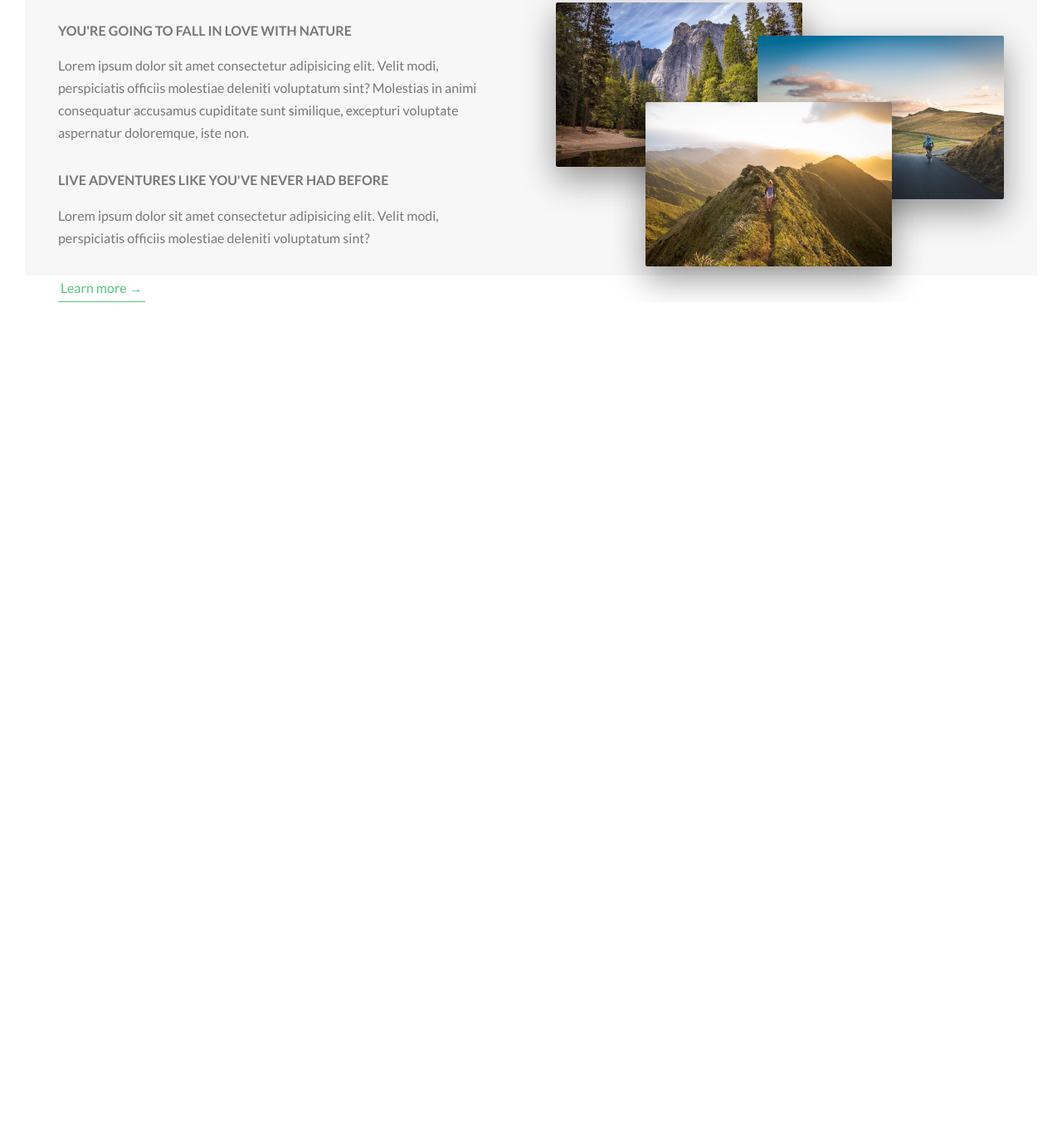
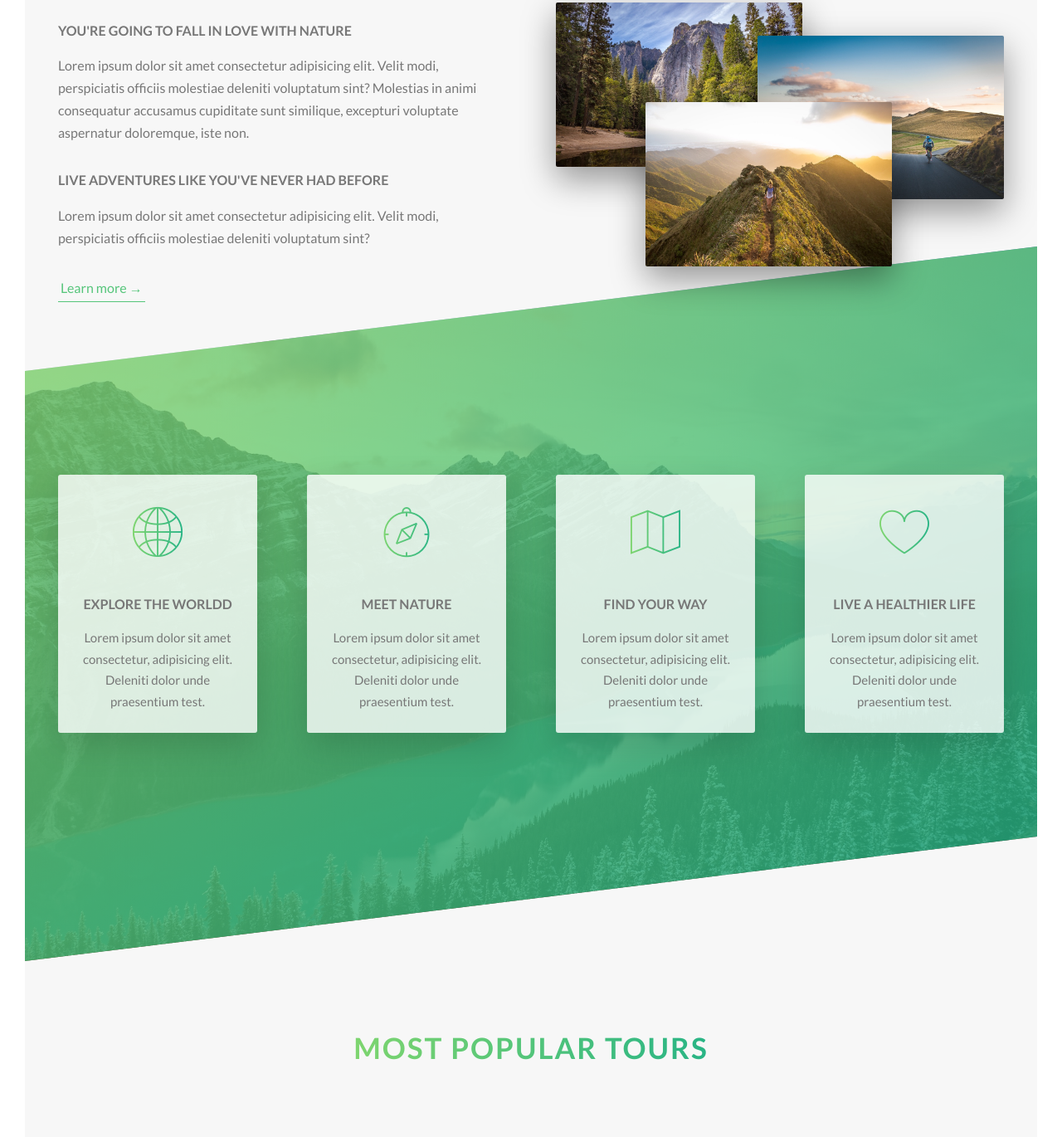
Before and after one commit to juzdepom/advanced-css-sass, a website: page Natours/index.html in a window 1280 px wide. Shown: the part 1035-2405 px from the top of the page at 83% size. Before the commit the page ends 1399 px from the top, so only its background shows below. Drawn offline with Linux system fonts and the light colour scheme.

Commit message:
18. Completed Lecture 38 Features Section

```diff
--- a/Natours/index.html
+++ b/Natours/index.html
@@ -70,51 +70,72 @@
                     </div>
                 </div>
             </section>
-        </main>
 
-        <!-- <section class="grid-test">
+            <section class="section-features">
+
                 <div class="row">
-                <div class="col-1-of-2">
-                    Col 1 of 2
+                    <div class="col-1-of-4">
+                        <div class="feature-box">
+                                <i class="feature-box__icon icon-basic-world"></i>
+                                <h3 class="heading-tertiary u-margin-bottom-small">Explore the worldD</h3>
+                                <p class="feature-box__text">
+                                    Lorem ipsum dolor sit amet consectetur, adipisicing elit. Deleniti dolor unde praesentium test.
+                                </p>
                         </div>
-                <div class="col-1-of-2">
-                    Col 1 of 2
                     </div>
+                    <div class="col-1-of-4">
+                        <div class="feature-box">
+                                <i class="feature-box__icon icon-basic-compass"></i>
+                                <h3 class="heading-tertiary u-margin-bottom-small">Meet Nature</h3>
+                                <p class="feature-box__text">
+                                    Lorem ipsum dolor sit amet consectetur, adipisicing elit. Deleniti dolor unde praesentium test.
+                                </p>
+                        </div>
+                    </div>
+                    <div class="col-1-of-4">
+                        <div class="feature-box">
+                                <i class="feature-box__icon icon-basic-map"></i>
+                                <h3 class="heading-tertiary u-margin-bottom-small">Find Your Way</h3>
+                                <p class="feature-box__text">
+                                    Lorem ipsum dolor sit amet consectetur, adipisicing elit. Deleniti dolor unde praesentium test.
+                                </p>
+                        </div>
+                    </div>
+                    <div class="col-1-of-4">
+                        <div class="feature-box">
+                                <i class="feature-box__icon icon-basic-heart"></i>
+                                <h3 class="heading-tertiary u-margin-bottom-small">Live A Healthier Life</h3>
+                                <p class="feature-box__text">
+                                    Lorem ipsum dolor sit amet consectetur, adipisicing elit. Deleniti dolor unde praesentium test.
+                                </p>
+                        </div>
+                    </div>
+                </div>
+
+            </section>
+
+            <section class="section-tours">
+                <div class="u-center-text u-margin-bottom-big">
+                    <h2 class="heading-secondary">
+                        Most Popular Tours
+                    </h2>
                 </div>
                 <div class="row">
                     <div class="col-1-of-3">
-                    Col 1 of 3
+                        <div class="card">
+                            xx
+                        </div>
                     </div>
                     <div class="col-1-of-3">
-                    Col 1 of 3
+                        xxx
                     </div>
                     <div class="col-1-of-3">
-                    Col 1 of 3
+                        xxx
                     </div>
                 </div>
-            <div class="row">
-                <div class="col-1-of-3">
-                    Col 1 of 3
-                </div>
-                <div class="col-2-of-3">
-                    Col 2 of 3
-                </div>
-            </div>
-            <div class="row">
-                <div class="col-1-of-4">
-                    Col 1 of 4
-                </div>
-                <div class="col-1-of-4">
-                    Col 1 of 4
-                </div>
-                <div class="col-1-of-4">
-                    Col 1 of 4
-                </div>
-                <div class="col-1-of-4">
-                    Col 1 of 4
-                </div>
-            </div>
-        </section> -->
 
+            </section>
+
+        </main>
     </body>
 </html>
--- /dev/null
+++ b/Natours/sass/components/_card.scss
@@ -0,0 +1,9 @@
+.card {
+    background-color: orangered;
+    height: 50rem;
+    transition: all .8s;
+
+    &:hover {
+        transform: rotateY(180deg);
+    }
+}
--- /dev/null
+++ b/Natours/sass/components/_feature-box.scss
@@ -0,0 +1,22 @@
+.feature-box {
+    background-color: rgba($color-white, .8);
+    font-size: 1.5rem;
+    padding: 2.5rem;
+    text-align: center;
+    border-radius: 3px;
+    box-shadow: 0 1.5rem 4rem rgba($color-black, .15);
+    transition: transform .3s;
+
+    &__icon {
+        font-size: 6rem;
+        margin-bottom: 1.5rem;
+        display: inline-block;
+        background-image: linear-gradient(to right, #7ed56f, #28b485);
+        -webkit-background-clip: text;
+        color: transparent;
+    }
+
+    &:hover {
+        transform: translateY(-1.5rem) scale(1.03);
+    }
+}
--- a/Natours/sass/main.scss
+++ b/Natours/sass/main.scss
@@ -9,6 +9,8 @@
 
 @import "components/button";
 @import "components/composition";
+@import "components/feature-box";
+@import "components/card";
 
 @import "layout/header";
 @import "layout/grid";
--- a/Natours/sass/pages/_home.scss
+++ b/Natours/sass/pages/_home.scss
@@ -2,10 +2,34 @@
     background-color: $color-gray-light-1;
     padding: 25rem 0;
     margin-top: -15%;
-    height: 95vh;
+    height: 115vh;
 
     .heading-secondary {
         margin-top: 5%;
     }
+}
 
+.section-features {
+    padding: 20rem 0;
+    margin-top: -12rem;
+    background-image:
+        linear-gradient(
+            to right bottom,
+            rgba($color-primary-light,0.8),
+            rgba($color-primary-dark, 0.8)
+            ),
+            url(../img/nat-4.jpg);
+    background-size: cover;
+
+    transform: skewY(-7deg);
+
+    & > * {
+        transform: skewY(7deg);
+    }
 }
+
+.section-tours {
+    background-color: $color-gray-light-1;
+    padding: 25rem 0 50rem 0;
+    margin-top: -10rem;
+}
```
Also changed, not shown: Natours/css/style.css, README.md. Lines whose indentation alone changed are shown as unchanged.
